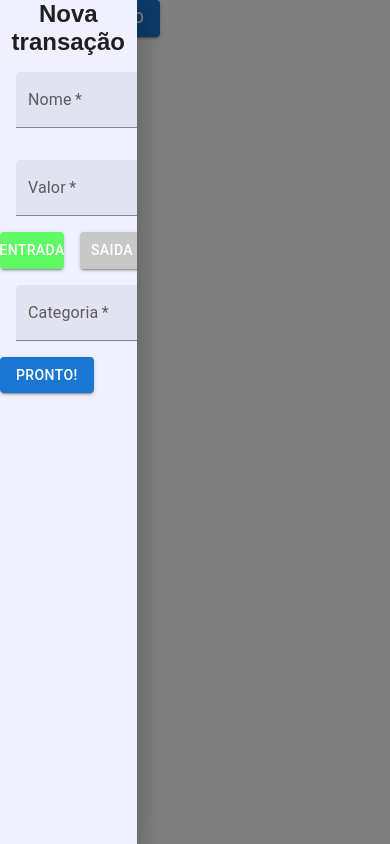
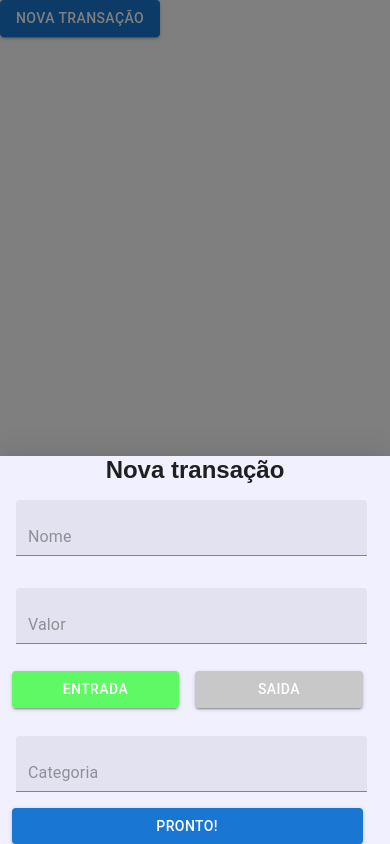
Before and after one commit to EzequielOrlanes/MeuDinheirinho, a React (Vite) app in the folder mymoney/: page / in a window 390 px wide. Both pictures are taken after a click on the button "NOVA TRANSAÇÃO". Built offline with nearby package versions, Linux system fonts and the light colour scheme.

Commit message:
Modal responsivo

```diff
--- a/mymoney/src/components/Form/form.jsx
+++ b/mymoney/src/components/Form/form.jsx
@@ -5,6 +5,8 @@ import Button from '@mui/material/Button';
 import './form.css';
 import TextField from '@mui/material/TextField';
 import Stack from '@mui/material/Stack';
+import styled, { useTheme } from "styled-components";
+import { useMediaQuery } from '@mui/material';
 
 
 export function Form() {
@@ -13,10 +15,12 @@ export function Form() {
 
   });
 
-  const [value, setValue] = React.useState('Controlled');
-  const [preço, setPreço] = React.useState('Preço');
-  const [nome, setNome] = React.useState('Nome');
-  const [categoria, setCategoria] = React.useState('Categoria');
+  const responsivo = useMediaQuery('(min-width:600px)');
+
+
+  const [preço, setPreço] = React.useState('');
+  const [nome, setNome] = React.useState('');
+  const [categoria, setCategoria] = React.useState('');
   const [pintaVerde, setPintaVerde] = React.useState(true);
   const [pintaVermelho, setPintaVermelho] = React.useState(false);
 
@@ -27,15 +31,16 @@ export function Form() {
   };
 
   const handleNomeChange = (event) => {
-    setValue(event.target.nome);
+    setNome(event.target.nome);
   };
 
   const handlePreçoChange = (event) => {
-    setValue(event.target.preço);
+    setPreço(event.target.preço);
+    console.log(preço);
   };
 
   const handleCategoriaChange = (event) => {
-    setValue(event.target.categoria);
+    setCategoria(event.target.categoria);
   };
 
 
@@ -53,8 +58,12 @@ export function Form() {
   };
 
   const envia = (anchor, open) => (event) => {
-    const dado = (nome,preço,categoria,"abcd");
+    const dado = (nome,preço,categoria,pintaVerde,"abcd");
     console.log(dado);
+    console.log(nome);
+    console.log(preço);
+    console.log(categoria);
+    console.log(pintaVerde);
     if (
       event &&
       event.type === 'keydown' &&
@@ -82,11 +91,11 @@ export function Form() {
       noValidate
       autoComplete="off"
     >
+      <form>
       <div>
         <TextField
           id="filled-nome"
           required
-          label="Nome"
           placeholder="Nome"
           onChange={handleNomeChange}
           multiline
@@ -97,21 +106,25 @@ export function Form() {
         <TextField
           id="filled-valor"
           required
-          label="Valor"
           placeholder="Valor"
-          onChange={handlePreçoChange}
+          value={preço}
+          onChange={(e) => setPreço(e.target.preço)}
           multiline
           variant="filled"
         />
       </div>
       <div>
-        <Stack spacing={2} direction="row">
+        <Stack spacing={2} direction="row" style={{
+                                                    padding: '3%',
+                                                    width: '90%'
+        }}>
             <Button variant="contained"
                     onClick={()=> {
                         setPintaVerde(true);
                         setPintaVermelho(false);
                     }}
-                    style={{backgroundColor: pintaVerde?'rgba(0,255,0,0.6)':'rgb(200,200,200)'}}
+                    style={{backgroundColor: pintaVerde?'rgba(0,255,0,0.6)':'rgb(200,200,200)',
+                            width: '50%'}}
             >Entrada</Button>
 
             <Button variant="contained"
@@ -119,7 +132,8 @@ export function Form() {
                         setPintaVerde(false);
                         setPintaVermelho(true);
                     }}
-                    style={{backgroundColor: pintaVermelho?'rgba(255,0,0,0.6)':'rgb(200,200,200)'}}
+                    style={{backgroundColor: pintaVermelho?'rgba(255,0,0,0.6)':'rgb(200,200,200)',
+                            width: '50%'}}
             >Saida</Button>
         </Stack>
       </div>
@@ -127,18 +141,23 @@ export function Form() {
         <TextField
           id="filled-categoria"
           required
-          label="Categoria"
           placeholder="Categoria"
-          onChange={handleCategoriaChange}
           multiline
           variant="filled"
+          value={categoria}
+          onChange={(e) => setCategoria(e.target.categoria)}
         />
       </div>
+      </form>
     </Box>
-        <div class="botao">
+        <div class="botao" style={{ paddingLeft: '3%',
+                                    width: '90%'
+                                    }}>
           <Button onClick={envia(anchor, false)}
                   variant="contained"
                   color="primary"
+                  style={{width: '100%'}}
+                  type='submit'
 
           >Pronto!</Button>
         </div>
@@ -147,21 +166,21 @@ export function Form() {
     </Box>
   );
 
-
-
-
   return (
     <div>
       {['Nova transação'].map((anchor) => (
-        <React.Fragment key={anchor}>
+        <React.Fragment key={responsivo ? 'left' : 'bottom'}>
           <Button onClick={toggleDrawer(anchor, true)} variant="contained" color="primary">{anchor}</Button>
           <SwipeableDrawer
             class="modal"
-            PaperProps={{sx: {
-                              width: '35%',
-                              backgroundColor: 'rgba(240,240,255,1)'
-            }}}
-            anchor={anchor}
+            PaperProps={responsivo ? {sx: {
+              width: '35%',
+              backgroundColor: 'rgba(240,240,255,1)'
+}} : {sx: {
+  width: '100%',
+  backgroundColor: 'rgba(240,240,255,1)'
+}}}
+            anchor={responsivo ? 'left' : 'bottom'}
             open={state[anchor]}
             onClose={toggleDrawer(anchor, false)}
             onOpen={toggleDrawer(anchor, true)}
```
